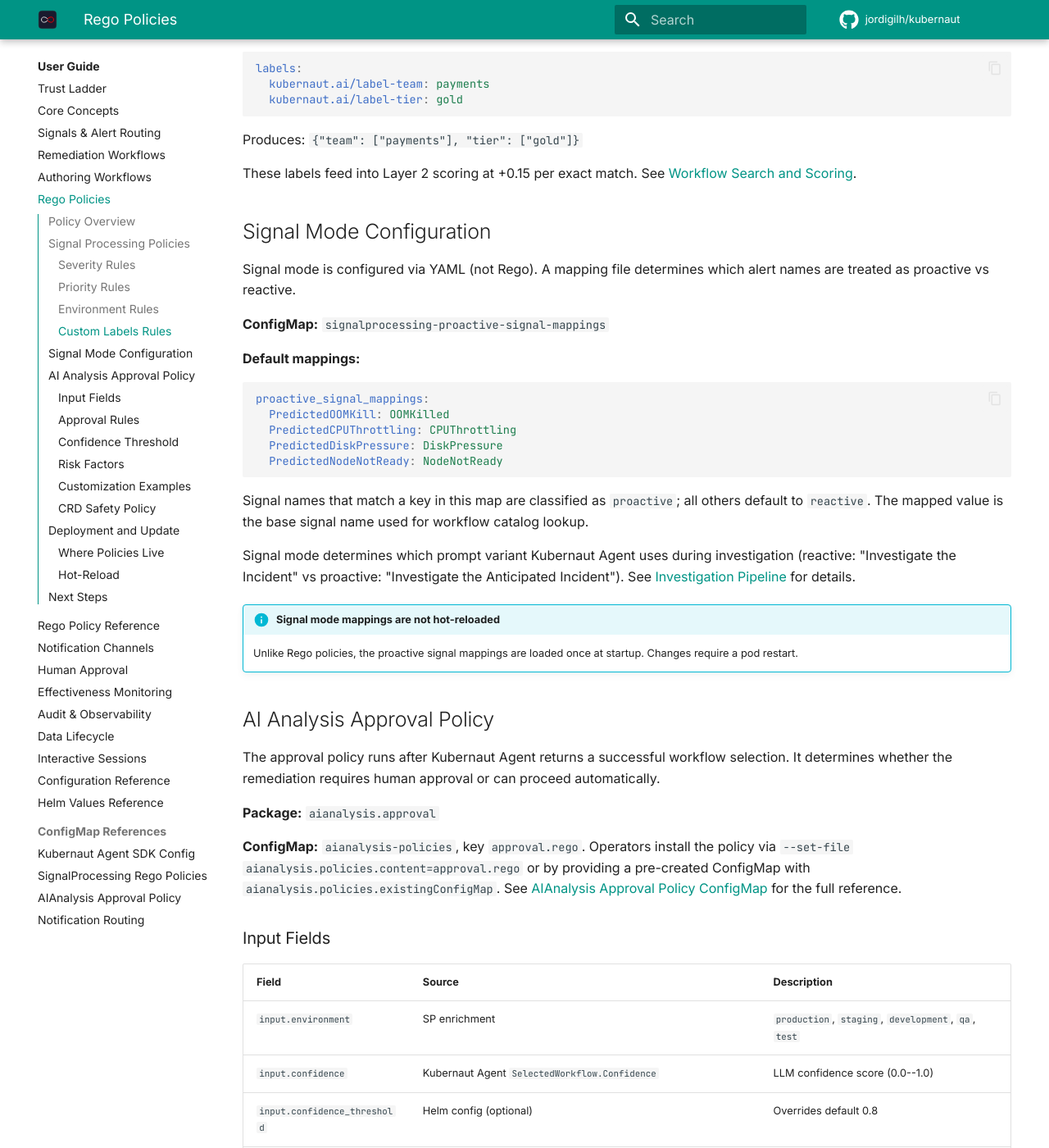
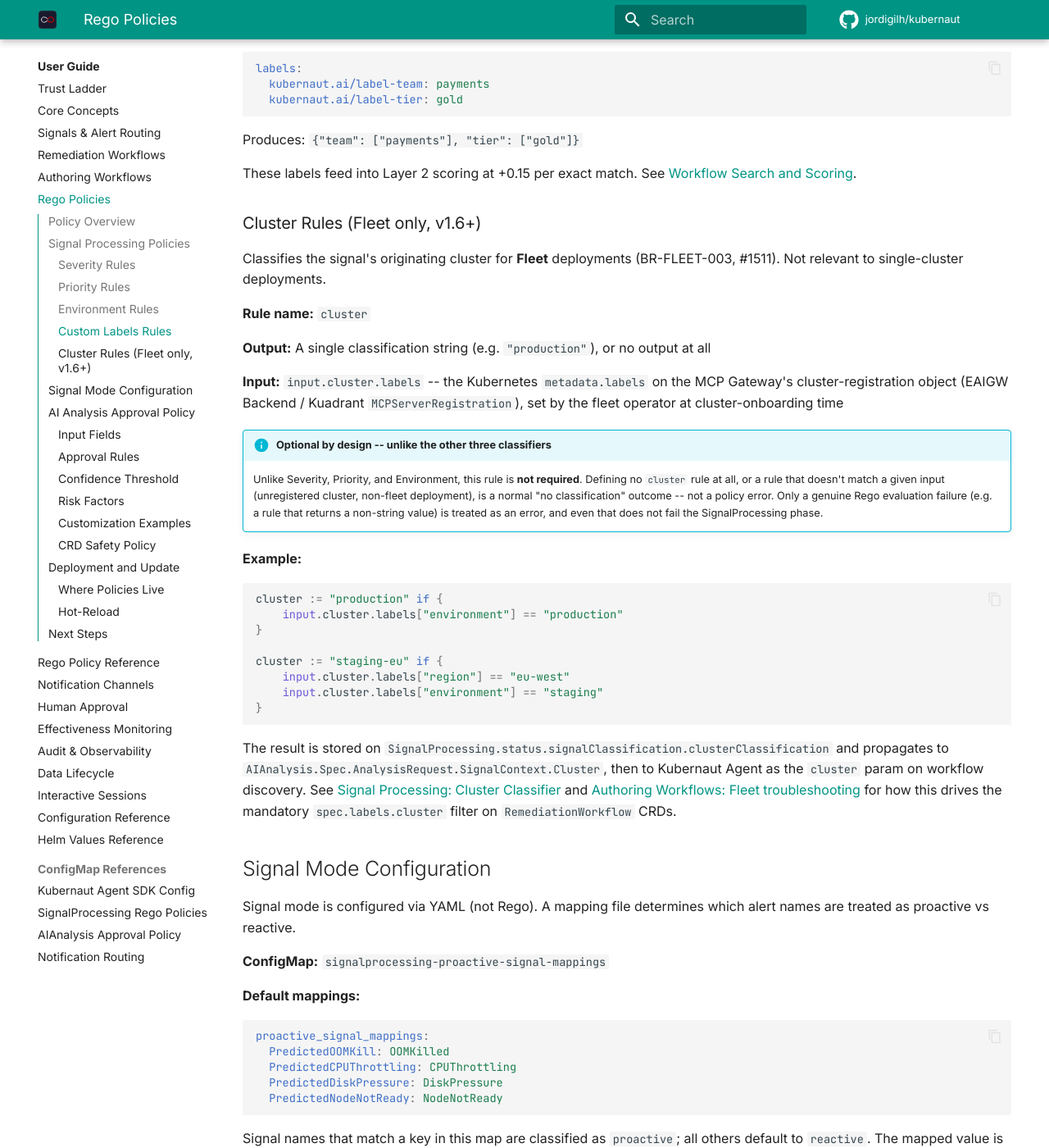
Before and after one commit to jordigilh/kubernaut-docs, an MkDocs documentation site: the page built from docs/user-guide/policies.md, in a window 1280 px wide and 1400 px high, scrolled down 4060 px. Shown: the whole window at 82% size. Built offline with MkDocs 1.6.1 and Material for MkDocs 9.7.7, drawn with Linux system fonts in a browser that asks for light colours; comment, search, counter and statistics services are not loaded; the version menu is left out; some of the changed text lies outside the part shown.

Commit message:
docs: document the v1.6 Fleet cluster Rego classifier across policy docs
policies.md, rego-reference.md, and configmap-policies.md all documented
the SignalProcessing policy.rego as having exactly 4 rule groups
(environment/severity/priority/labels), completely missing the 5th
`cluster` rule (data.signalprocessing.cluster, BR-FLEET-003, #1511) added
for Fleet in v1.6 -- the same classifier now documented in
architecture/signal-processing.md. Also fixed a stale "Layer 1 mandatory
label filtering in DataStorage" claim in policies.md (moved to Kubernaut
Agent's in-memory catalog per DD-WORKFLOW-019).

Confirmed against pkg/signalprocessing/evaluator/evaluator.go and
pkg/shared/types/enrichment.go (ClusterContext).

````diff
--- a/docs/user-guide/policies.md
+++ b/docs/user-guide/policies.md
@@ -14,7 +14,7 @@ All policies are deployed as ConfigMaps and can be customized. See [SignalProces
 
 | Policy File | Service | Purpose | Hot-Reload |
 |---|---|---|---|
-| `policy.rego` | Signal Processing | Unified classification: environment, severity, priority, custom labels (all rules in `package signalprocessing`) | Yes |
+| `policy.rego` | Signal Processing | Unified classification: environment, severity, priority, cluster (Fleet only), custom labels (all rules in `package signalprocessing`) | Yes |
 | `approval.rego` | AI Analysis | Decide if human approval is required for a remediation | Yes |
 
 !!! tip "Complete input field reference"
@@ -47,7 +47,7 @@ Normalizes the raw alert severity to one of Kubernaut's standard values.
 **Input:** `input.signal.severity` (the raw severity string from the alert source)
 
 !!! warning "Severity determines workflow discoverability"
-    The severity value produced by these rules feeds into Layer 1 mandatory label filtering in DataStorage. If this maps an alert to `"unknown"` and no workflow declares `severity: ["unknown"]` or `severity: ["*"]`, no workflows will be found. Ensure your severity mappings cover all values your alert sources produce.
+    The severity value produced by these rules feeds into Layer 1 mandatory label filtering in Kubernaut Agent's in-memory workflow catalog (v1.6+; DD-WORKFLOW-019 -- DataStorage served this filtering through v1.5). If this maps an alert to `"unknown"` and no workflow declares `severity: ["unknown"]` or `severity: ["*"]`, no workflows will be found. Ensure your severity mappings cover all values your alert sources produce.
 
 **Customization example:** To add support for a PagerDuty P0--P4 scheme, add rules in `policy.rego`:
 
@@ -141,6 +141,34 @@ labels:
 Produces: `{"team": ["payments"], "tier": ["gold"]}`
 
 These labels feed into Layer 2 scoring at +0.15 per exact match. See [Workflow Search and Scoring](workflows.md#workflow-search-and-scoring).
+
+### Cluster Rules (Fleet only, v1.6+)
+
+Classifies the signal's originating cluster for **Fleet** deployments (BR-FLEET-003, #1511). Not relevant to single-cluster deployments.
+
+**Rule name:** `cluster`
+
+**Output:** A single classification string (e.g. `"production"`), or no output at all
+
+**Input:** `input.cluster.labels` -- the Kubernetes `metadata.labels` on the MCP Gateway's cluster-registration object (EAIGW Backend / Kuadrant `MCPServerRegistration`), set by the fleet operator at cluster-onboarding time
+
+!!! info "Optional by design -- unlike the other three classifiers"
+    Unlike Severity, Priority, and Environment, this rule is **not required**. Defining no `cluster` rule at all, or a rule that doesn't match a given input (unregistered cluster, non-fleet deployment), is a normal "no classification" outcome -- not a policy error. Only a genuine Rego evaluation failure (e.g. a rule that returns a non-string value) is treated as an error, and even that does not fail the SignalProcessing phase.
+
+**Example:**
+
+```rego
+cluster := "production" if {
+    input.cluster.labels["environment"] == "production"
+}
+
+cluster := "staging-eu" if {
+    input.cluster.labels["region"] == "eu-west"
+    input.cluster.labels["environment"] == "staging"
+}
+```
+
+The result is stored on `SignalProcessing.status.signalClassification.clusterClassification` and propagates to `AIAnalysis.Spec.AnalysisRequest.SignalContext.Cluster`, then to Kubernaut Agent as the `cluster` param on workflow discovery. See [Signal Processing: Cluster Classifier](../architecture/signal-processing.md#4-cluster-classifier-rego-fleet-only-v16) and [Authoring Workflows: Fleet troubleshooting](workflow-authoring.md) for how this drives the mandatory `spec.labels.cluster` filter on `RemediationWorkflow` CRDs.
 
 ## Signal Mode Configuration
 
````
Also changed, not shown: other parts of docs/user-guide/policies.md (+1 -1 lines), docs/user-guide/configmap-policies.md (+11 -2 lines), docs/user-guide/rego-reference.md (+31 -0 lines).
